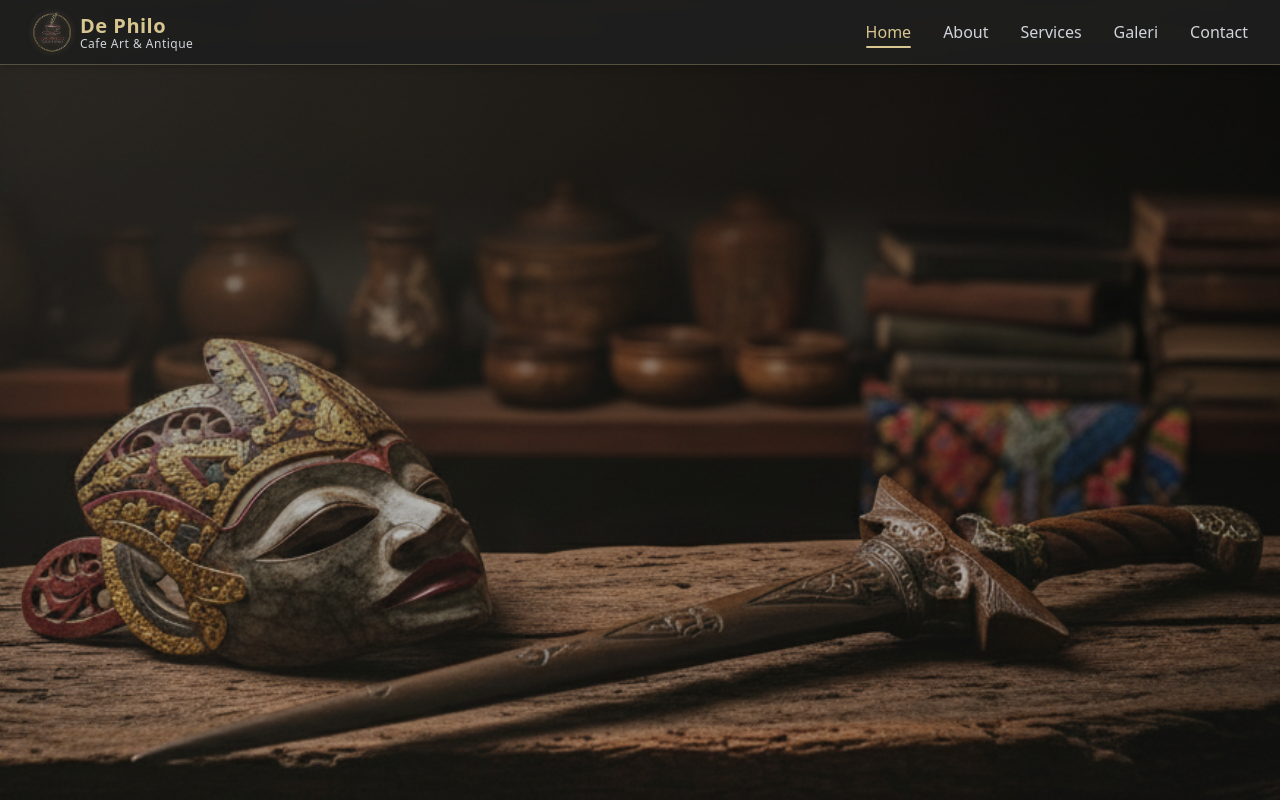
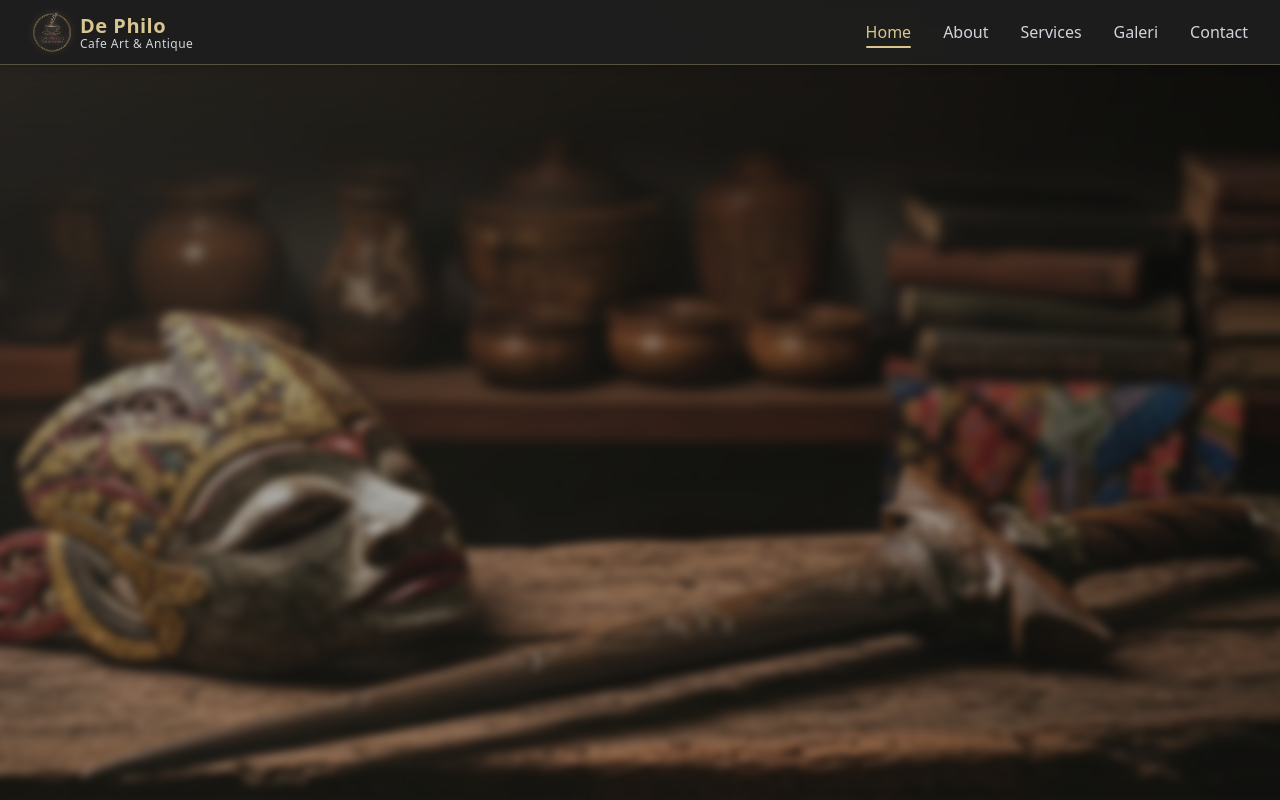
Before and after one commit to gerardusje/DePhilo, a React (Vite) app in the folder frontend/: page / in a window 1280 px wide. Shown: the top 800 px of the page. Built offline with nearby package versions, Linux system fonts and the light colour scheme.

Commit message:
update css hero

```diff
--- a/frontend/src/components/Hero.jsx
+++ b/frontend/src/components/Hero.jsx
@@ -5,15 +5,17 @@ import bg from "../assets/img/hero-bg.png";
 export default function Hero() {
   return (
     <section
-      className="relative h-screen w-full bg-cover bg-[position:30%_80%] md:bg-center bg-no-repeat"
-      style={{ backgroundImage: `url(${bg})` }}
+      className="relative h-screen w-full overflow-hidden"
       aria-label="Hero - Pusat Antik Indonesia"
     >
-      {/* Background for screen readers */}
-      <img
-        src={bg}
-        alt="Koleksi barang antik di meja kayu"
-        className="sr-only"
+      {/* Background parallax */}
+      <motion.div
+        className="absolute inset-0 bg-cover bg-no-repeat bg-center"
+        style={{ backgroundImage: `url(${bg})` }}
+        initial={{ y: 0 ,scale:1.1,filter:"blur(1px)"}}
+        animate={{ y: [-20, 20],scale:1.2,filter: ["blur(4px)", "blur(0px)", "blur(0px)"] }}
+        transition={{ yoyo: Infinity, duration: 15, ease: "easeInOut" }}
+        aria-hidden="true"
       />
 
       {/* Gradient overlay */}
@@ -24,7 +26,8 @@ export default function Hero() {
 
       {/* Content container */}
       <div className="absolute top-24 w-3/4 sm:top-32 left-1/2 -translate-x-1/2 flex flex-col items-center text-center px-4 sm:px-6 md:px-10">
-        {/* Judul dengan animasi */}
+
+        {/* Judul */}
         <motion.h1
           initial={{ opacity: 0, y: 30 }}
           animate={{ opacity: 1, y: 0 }}
@@ -37,31 +40,28 @@ export default function Hero() {
         </motion.h1>
 
         {/* Garis dekoratif */}
-        <motion.div
-          initial={{ width: 0, opacity: 0 }}
-          animate={{ width: '60%', opacity: 1 }}
-          transition={{ duration: 1, delay: 0.3 }}
-          className="h-[2px] bg-[#D8C690] mb-5"
-        />
+        <motion.div initial={{ width: 0, opacity: 0 }} animate={{ width: '60%', opacity: 1 }} transition={{ duration: 1, delay: 0.3 }} className="h-[2px] bg-[#D8C690] mb-5" />
 
         {/* Deskripsi */}
         <motion.p
           initial={{ opacity: 0, y: 20 }}
           animate={{ opacity: 1, y: 0 }}
           transition={{ duration: 1, delay: 0.4 }}
-className="font-serif text-base sm:text-lg md:text-xl lg:text-2xl text-[#F5ECD0] leading-relaxed max-w-full sm:max-w-lg md:max-w-2xl mb-8"
+          className="font-serif text-base sm:text-lg md:text-xl lg:text-2xl text-[#F5ECD0] leading-relaxed max-w-full sm:max-w-lg md:max-w-2xl mb-6"
         >
-          Temukan koleksi barang antik dan vintage terbaik dari seluruh Indonesia.
-          Dari furnitur klasik hingga pernak-pernik langka, setiap benda punya
-          cerita.
+          Temukan koleksi <span className="text-[#D8C690] font-bold">barang antik</span> dan
+          vintage terbaik dari seluruh Indonesia. Dari furnitur klasik hingga pernak-pernik
+          langka, setiap benda punya cerita.
         </motion.p>
 
-        {/* Tombol CTA */}
+        {/* Tombol CTA interaktif */}
         <motion.a
           initial={{ opacity: 0, y: 20 }}
           animate={{ opacity: 1, y: 0 }}
           transition={{ duration: 1, delay: 0.6 }}
           href="/galeri"
+          whileHover={{ scale: 1.05, boxShadow: "0px 10px 20px rgba(0,0,0,0.3)" }}
+          whileTap={{ scale: 0.95 }}
           className="inline-block px-6 sm:px-8 py-2 sm:py-3 border border-[#D8C690] text-[#D8C690] rounded-md font-medium text-sm sm:text-base hover:bg-[#D8C690] hover:text-black transition-all duration-300 shadow-md"
         >
           Lihat Koleksi
```
